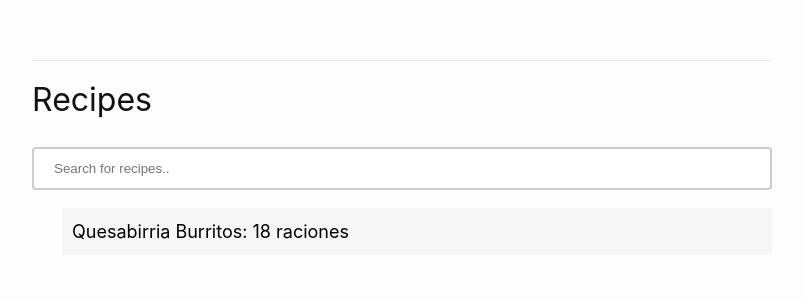
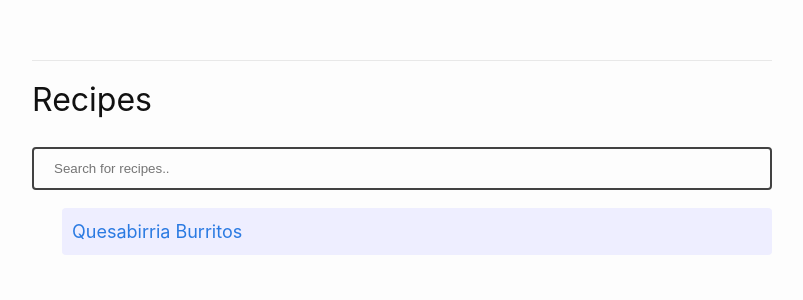
Before and after one commit to ferranEspuna/ferranEspuna, a Jekyll site: the page built from recipes/index.html, in a window 1280 px wide. Shown: the top 300 px of the page, without its empty margins (238-1041 px from the left). Built offline with Jekyll 4.4.1, drawn with Linux system fonts in a browser that asks for light colours.

Commit message:
better search

```diff
--- a/recipes/index.html
+++ b/recipes/index.html
@@ -3,18 +3,56 @@
 title: Recipes
 ---
 
+
+<style>
+    .recipe-search {
+        width: 100%;
+        padding: 12px 20px;
+        margin: 8px 0;
+        box-sizing: border-box;
+        border: 2px solid var(--border-color-03, #ccc);
+        border-radius: 4px;
+        background-color: var(--background-color, white);
+        color: var(--text-color, black);
+    }
+
+    .recipe-list {
+        list-style-type: none;
+        padding: 0;
+    }
+
+    .recipe-list-item {
+        margin-top: 10px;
+        background-color: var(--code-background-color, #f6f6f6);
+        padding: 10px;
+        display: block;
+        border-radius: 4px;
+    }
+
+    .recipe-link {
+        text-decoration: none;
+        font-size: 18px;
+        color: var(--link-base-color, #2a7ae2);
+        display: block;
+    }
+
+    .recipe-link:hover {
+        color: var(--link-hover-color, #2a7ae2);
+        text-decoration: underline;
+    }
+</style>
+
 <h1>Recipes</h1>
 
-<input type="text" id="recipeSearch" onkeyup="filterRecipes()" placeholder="Search for recipes.." title="Type in a name"
-    style="width: 100%; padding: 12px 20px; margin: 8px 0; box-sizing: border-box; border: 2px solid #ccc; border-radius: 4px;">
+<input type="text" id="recipeSearch" class="recipe-search" onkeyup="filterRecipes()" placeholder="Search for recipes.."
+    title="Type in a name">
 
-<ul id="recipeList" style="list-style-type: none; padding: 0;">
+<ul id="recipeList" class="recipe-list">
     {% for page in site.pages %}
     {% if page.url contains '/recipes/' %}
     {% unless page.url == '/recipes/' or page.url == '/recipes/index.html' %}
-    <li
-        style="margin-top: 10px; background-color: #f6f6f6; padding: 10px; text-decoration: none; font-size: 18px; color: black; display: block;">
-        <a href="{{ page.url | relative_url }}" style="text-decoration: none; color: black; display: block;">{{
+    <li class="recipe-list-item">
+        <a href="{{ page.url | relative_url }}" class="recipe-link">{{
             page.title | default: page.url }}</a>
     </li>
     {% endunless %}
```
Also changed, not shown: recipes/burritos/README.md (+3 -1 lines).
